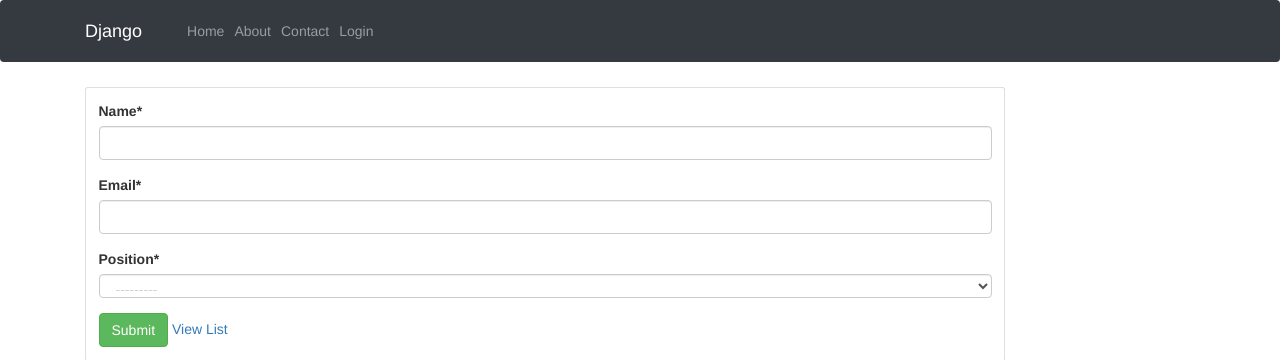
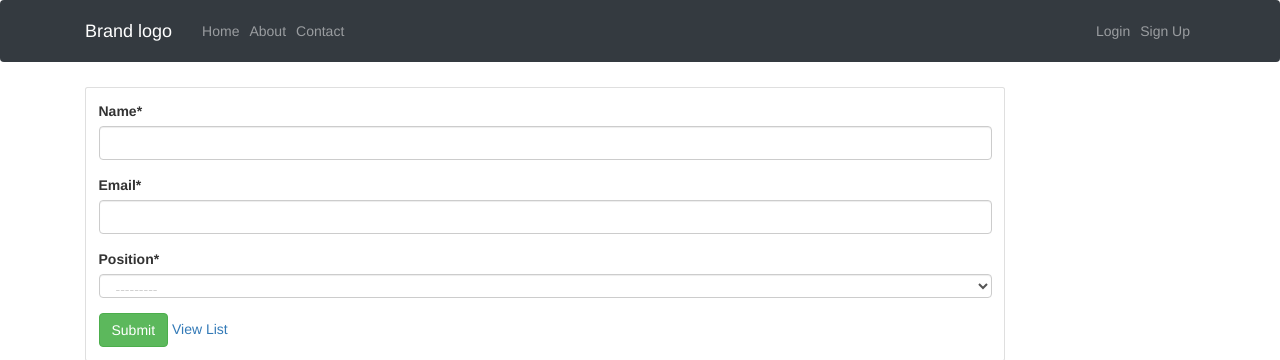
Before and after one commit to nahidsultan19/django-employee-management-app, a Django app: page /form/ in a window 1280 px wide. Shown: the top 360 px of the page. Run offline with Django 3.2, Linux system fonts and the light colour scheme; data that the repository does not hold is empty; some libraries are stand-ins or nearby versions.

Commit message:
modified employee layout template file.

```diff
--- a/templates/employee/layout.html
+++ b/templates/employee/layout.html
@@ -19,23 +19,25 @@
 </head>
 
 <body>
-    <div class="navbar navbar-expand-md navbar-dark bg-dark top-fixed">
-        <div class="container">
-            <a href="" class="navbar-brand mr-3">Django</a>
-            <button class="navbar-toggler" type="button" data-toggle="collapse" data-darget="Nav">
-                <span class="navbar-toggler-icon"></span>
-            </button>
-            <div class="collapse navbar-collapse" id="Nav">
-                <ul class="navbar-nav mr-auto">
-                    <li class="nav-item nav-link">Home</li>
-                    <li class="nav-item nav-link">About</li>
-                    <li class="nav-item nav-link">Contact</li>
-                </ul>
+    <div class="">
+        <nav class="navbar navbar-expand-md navbar-dark bg-dark fixed-top">
+            <div class="container">
+                <a href="" class="navbar-brand">Brand logo </a>
+                <div class="navbar-nav mr-auto">
+                    <a href="" class="nav-item nav-link">Home</a>
+                    <a href="" class="nav-item nav-link">About</a>
+                    <a href="" class="nav-item nav-link">Contact</a>
+                </div>
                 <div class="navbar-nav">
+                    {% if user.is_authenticated %}
+                    <a href="" class="nav-item nav-link">Logout</a>
+                    {% else %}
                     <a href="" class="nav-item nav-link">Login</a>
+                    <a href="" class="nav-item nav-link">Sign Up</a>
+                    {% endif %}
                 </div>
             </div>
-        </div>
+        </nav>
     </div>
 
     <div class="container">
```
